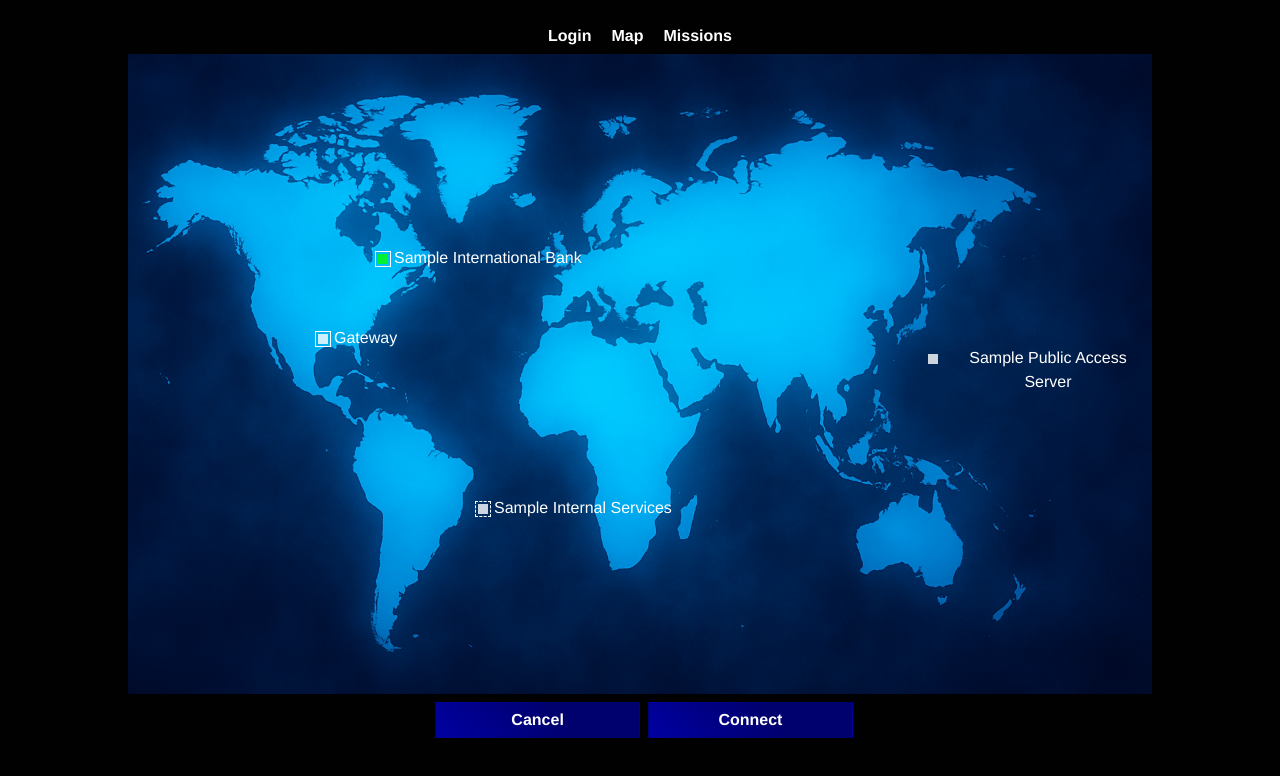
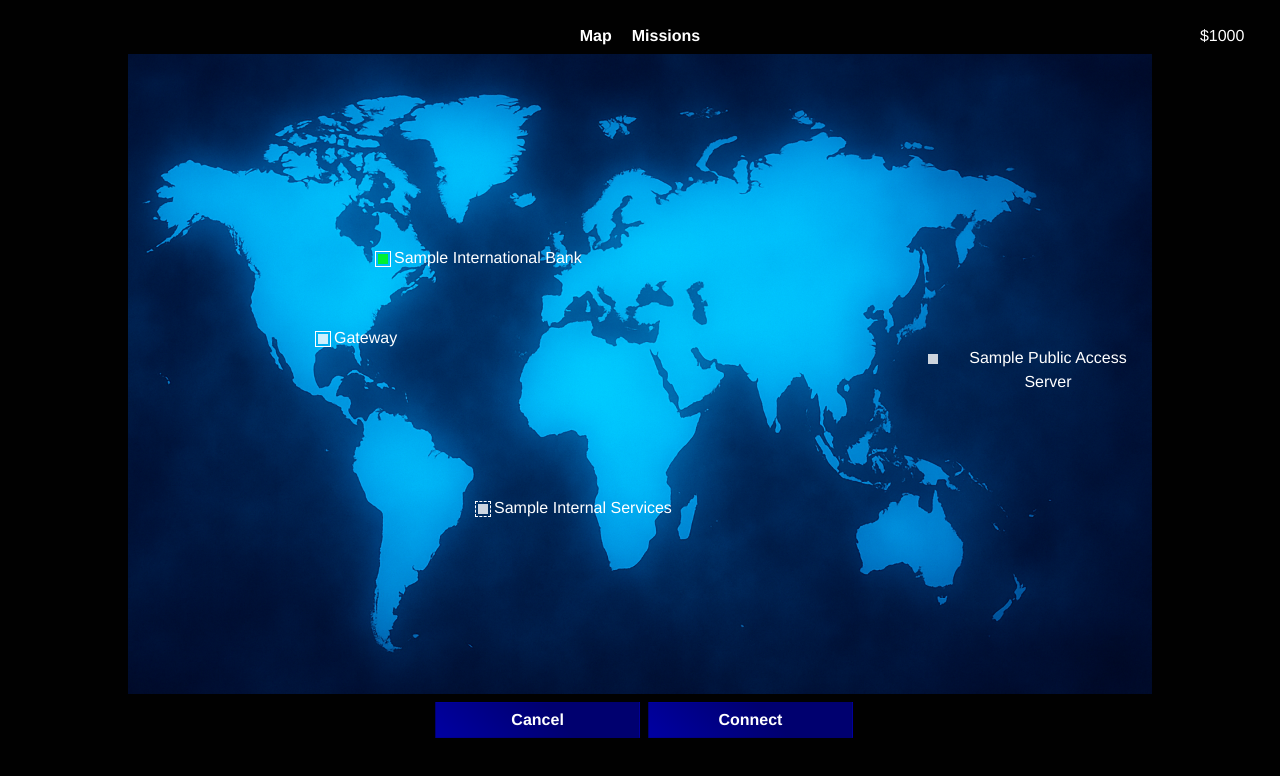
Before and after one commit to cocomittens/Overlink, a React (Vite) app in the folder frontend/: page /map in a window 1280 px wide. Shown: the top 776 px of the page. Built offline with nearby package versions, Linux system fonts and the light colour scheme.

Commit message:
Add money to navbar

```diff
--- a/frontend/src/components/NavBar.tsx
+++ b/frontend/src/components/NavBar.tsx
@@ -1,19 +1,22 @@
 import React from "react";
 import { Link } from "react-router-dom";
 import "../styles/navbar.scss";
+import { useAtom } from "jotai";
+import { moneyAtom } from "../store";
 
 const NavBar: React.FC = () => {
+  const [money] = useAtom(moneyAtom);
   return (
     <nav className="navbar">
       <ul>
-        <li>
-          <Link to="/login">Login</Link>
-        </li>
         <li>
           <Link to="/map">Map</Link>
         </li>
         <li>
           <Link to="/missions">Missions</Link>
+        </li>
+        <li className="money">
+          <span>${money}</span>
         </li>
       </ul>
     </nav>
--- a/frontend/src/scenes/Login.tsx
+++ b/frontend/src/scenes/Login.tsx
@@ -12,7 +12,6 @@ export default function Login() {
   const currentNode = useAtom(currentNodeAtom)[0];
   const nodes = useAtom(nodesAtom)[0];
   const [currentNodeData, setCurrentNodeData] = useState<typeof nodes[0] | undefined>(undefined);
-  // Track completion of password guessing
   const [isGuessed, setIsGuessed] = useState(false);
 
   const navigate = useNavigate();
--- a/frontend/src/store/index.ts
+++ b/frontend/src/store/index.ts
@@ -3,10 +3,11 @@ import { atom } from 'jotai';
 export const chainAtom = atom<string[]>(['personal_gateway']);
 export const currentNodeAtom = atom<string | null>(null);
 
-// Atom to store all map nodes
 export const nodesAtom = atom([
     { id: "personal_gateway", top: 280, left: 190, name: "Gateway", admin: true },
     { id: "sample_internal", top: 450, left: 350, name: "Sample Internal Services", account: true, password: "pass123" },
     { id: "sample_bank", top: 200, left: 250, name: "Sample International Bank", active: true, admin: true, password: "rosebud" },
     { id: "sample_public_access", top: 300, left: 800, name: "Sample Public Access Server" }
 ]);
+
+export const moneyAtom = atom(1000);
--- a/frontend/src/styles/navbar.scss
+++ b/frontend/src/styles/navbar.scss
@@ -27,4 +27,9 @@
       }
     }
   }
+
+  .money {
+    position: absolute;
+    right: 2vw;
+  }
 }
```
